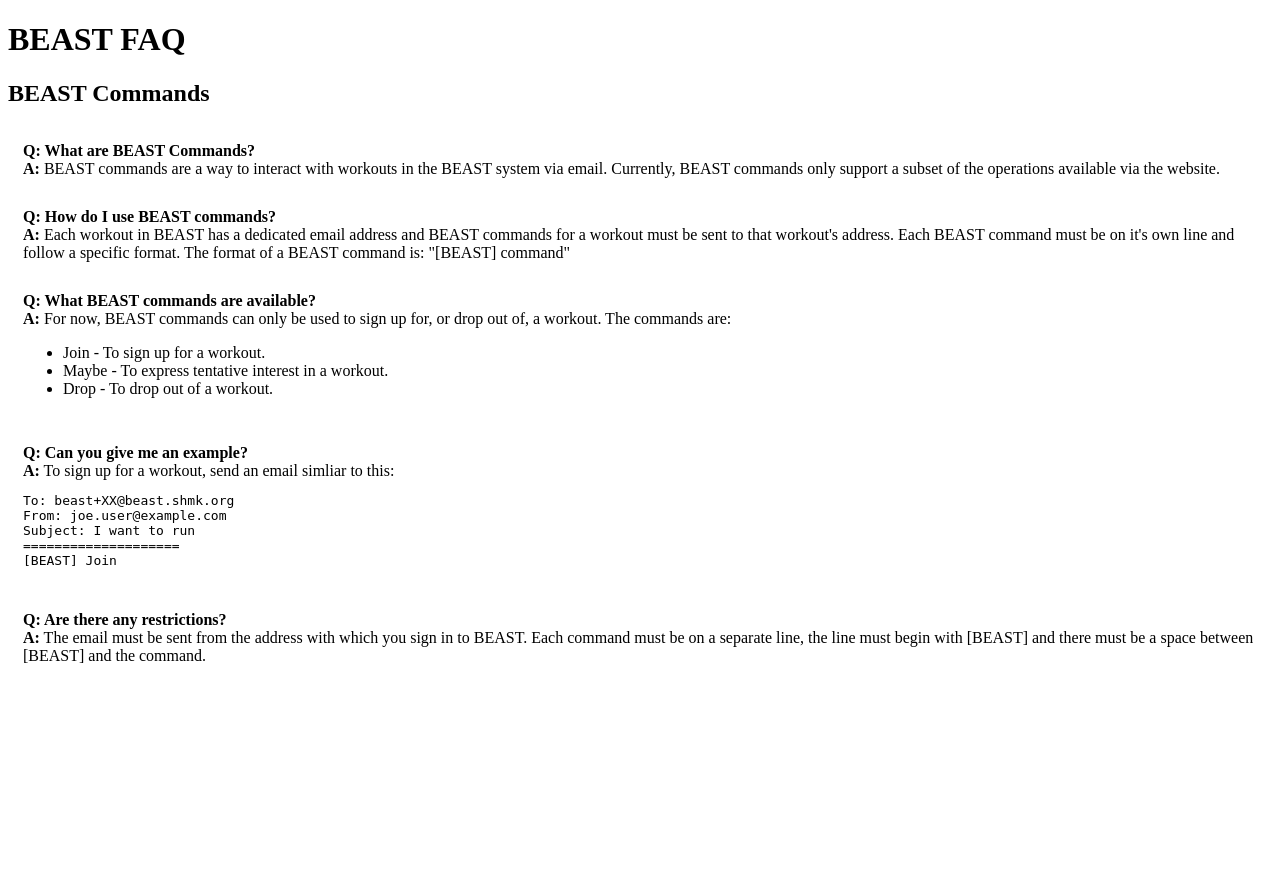
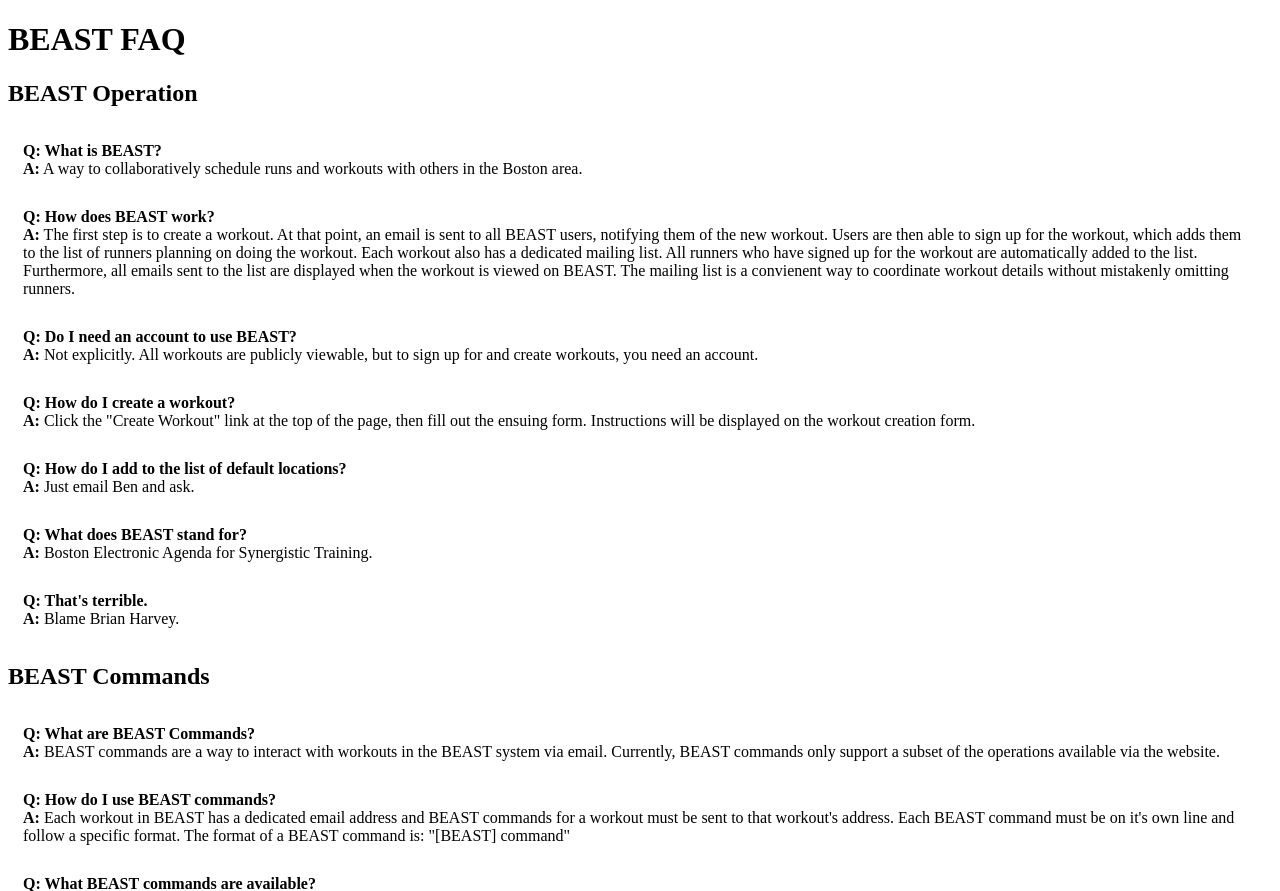
Before and after one commit to bschmeck/beast, a Django app: template templates/workouts/faq.html in a window 1280 px wide. Shown: the top 891 px of the page. Before the commit the page ends 663 px from the top, so only its background shows below. Run offline with Django 3.2, Linux system fonts and the light colour scheme; the template is opened without the code that fills it, so the values that code supplies are empty.

Commit message:
Expand the FAQ

```diff
--- a/templates/workouts/faq.html
+++ b/templates/workouts/faq.html
@@ -8,6 +8,42 @@ div.qna {padding: 15px;}
 </head>
 <body>
 <h1>BEAST FAQ</h1>
+<h2>BEAST Operation</h2>
+<div class="qna">
+<b>Q: What is BEAST?</b><br>
+<b>A:</b> A way to collaboratively schedule runs and workouts with others in the Boston area.
+</div>
+
+<div class="qna">
+<b>Q: How does BEAST work?</b><br>
+<b>A:</b> The first step is to create a workout.  At that point, an email is sent to all BEAST users, notifying them of the new workout.  Users are then able to sign up for the workout, which adds them to the list of runners planning on doing the workout.  Each workout also has a dedicated mailing list.  All runners who have signed up for the workout are automatically added to the list.  Furthermore, all emails sent to the list are displayed when the workout is viewed on BEAST.  The mailing list is a convienent way to coordinate workout details without mistakenly omitting runners.
+</div>
+
+<div class="qna">
+<b>Q: Do I need an account to use BEAST?</b><br>
+<b>A:</b> Not explicitly.  All workouts are publicly viewable, but to sign up for and create workouts, you need an account.
+</div>
+
+<div class="qna">
+<b>Q: How do I create a workout?</b><br>
+<b>A:</b> Click the "Create Workout" link at the top of the page, then fill out the ensuing form.  Instructions will be displayed on the workout creation form.
+</div>
+
+<div class="qna">
+<b>Q: How do I add to the list of default locations?</b><br>
+<b>A:</b> Just email Ben and ask.
+</div>
+
+<div class="qna">
+<b>Q: What does BEAST stand for?</b><br>
+<b>A:</b> Boston Electronic Agenda for Synergistic Training.
+</div>
+
+<div class="qna">
+<b>Q: That's terrible.</b><br>
+<b>A:</b> Blame Brian Harvey.
+</div>
+
 <div id="commands">
 <h2>BEAST Commands</h2>
 <div class="qna">
```
